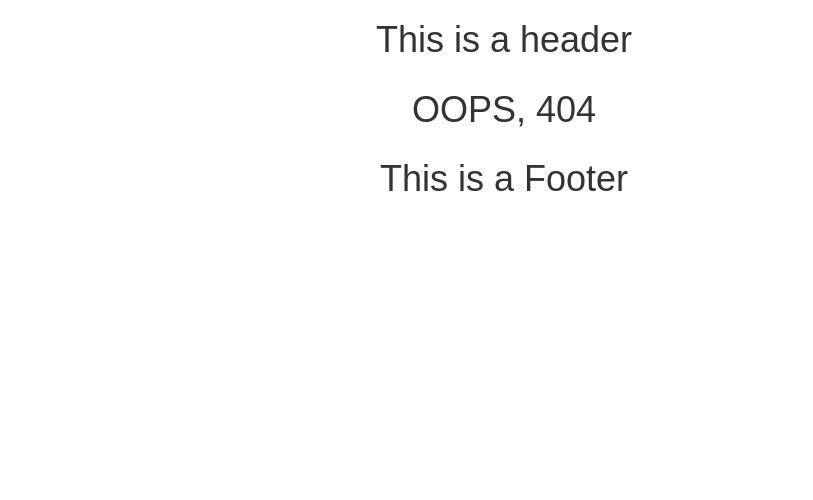
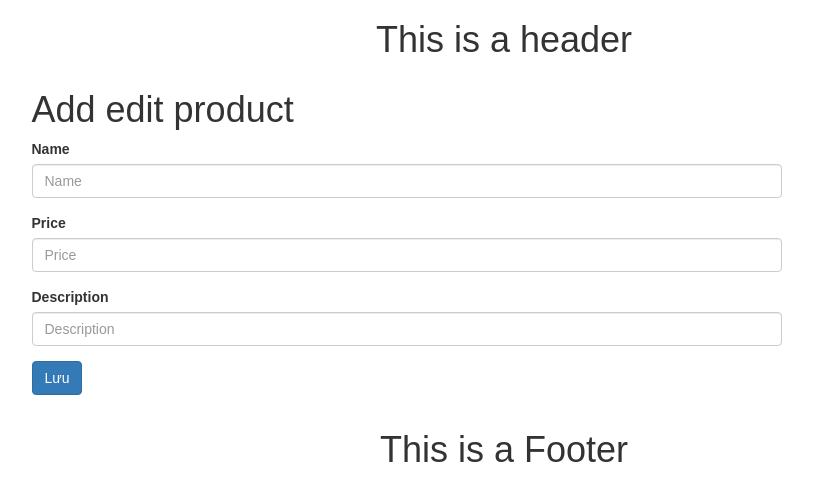
Before and after one commit to mt26691/training-redux, a React (Create React App) app: page /add in a window 1280 px wide. Before the commit this address had no page. Shown: the top 500 px of the page, without its empty margins (136-949 px from the left). Built offline with nearby package versions, Linux system fonts and the light colour scheme.

Commit message:
horizontalField

```diff
--- a/src/App.js
+++ b/src/App.js
@@ -10,6 +10,7 @@ import Counter from './containers/Counter';
 import ProductDetail from './containers/ProductDetail';
 import ProductList from './containers/ProductList';
 import NotFound from './components/NotFound';
+import AddEditProduct from './containers/AddEditProduct';
 
 class App extends Component {
   render() {
@@ -22,6 +23,8 @@ class App extends Component {
               <Route exact path="/" component={ProductList} />
               <Route path="/counter" component={Counter} />
               <Route path="/view/:id" component={ProductDetail} />
+              <Route path="/add" component={AddEditProduct} />
+              <Route path="/edit/:id" component={AddEditProduct} />
               <Route component={NotFound} />
             </Switch>
           </ConnectedRouter>
--- /dev/null
+++ b/src/components/form/HorizontalField.js
@@ -0,0 +1,23 @@
+import React from 'react';
+
+export default class HorizontalField extends React.Component {
+
+    render() {
+        const { input, label, type, isDisabled, disabled, className, meta: { touched, error, warning } } = this.props;
+        let containerClassName = (touched && error) ? "form-group has-error" : "form-group";
+        return (<div className={containerClassName}>
+            <label>{label}</label>
+            {isDisabled &&
+                <input {...input} disabled
+                    placeholder={label} type={type} className={className} />
+            }
+            {
+                !isDisabled &&
+                <input {...input}
+                    placeholder={label} type={type} className={className} />
+            }
+            {touched && ((error && <span className="error-validation">{error}</span>) || (warning && <span>{warning}</span>))}
+        </div>);
+
+    }
+}
--- /dev/null
+++ b/src/containers/AddEditProduct.js
@@ -0,0 +1,112 @@
+import React from 'react';
+import { Field, reduxForm } from 'redux-form';
+import { connect } from 'react-redux'
+import { getProduct, saveProduct } from '../actions/product';
+import HorizontalField from '../components/form/HorizontalField';
+
+class AddEditProduct extends React.Component {
+
+	constructor(props) {
+		super(props);
+
+		this.state = {
+			errors: {},
+			fields: {
+				"name": "",
+				"price": "",
+				"description": "",
+			},
+			isSubmitted: false
+		};
+
+
+	}
+
+	componentDidMount() {
+		var id = null;
+		if (this.props.match.path.indexOf("edit") >= 0) {
+			id = this.props.match.params.id;
+		}
+	}
+
+	handleFormSubmit(fields) {
+		console.log(fields);
+		// this.props.saveCategory(fields);
+	}
+
+	render() {
+		const { handleSubmit } = this.props;
+		return (
+			<div className="row">
+				<div className="col-md-offset-1 col-md-8">
+					<h1>Add edit product</h1>
+					<form onSubmit={handleSubmit(this.handleFormSubmit.bind(this))}>
+						<Field name="name" className="form-control" type="text" label="Name" component={HorizontalField} />
+						<Field name="price" className="form-control" type="text" label="Price" component={HorizontalField} />
+						<Field name="description" className="form-control" type="text" label="Description" component={HorizontalField} />
+						{this.renderMessage()}
+						<div className="form-group">
+							<button type="submit" className="btn btn-primary edit-button-width"><i className="fa fa-floppy-o"></i> Lưu</button>
+						</div>
+					</form>
+				</div>
+			</div>
+		)
+	}
+
+	renderMessage() {
+		if (this.props.isSaveOk) {
+			return (
+				<div className="alert alert-success">
+					{this.props.message}
+				</div>
+			);
+		}
+		else if (this.props.isSaveOk === false) {
+			return (
+				<div className="alert alert-danger">
+					{this.props.message}
+				</div>
+			);
+		}
+	}
+}
+
+function mapStateToProp(state) {
+	return {
+		product: state.product.product,
+		initialValues: state.product.product,
+	};
+}
+
+
+function validate(values) {
+	const errors = {};
+	if (!values.name) {
+		errors.name = 'Product name is required';
+	}
+	if (!values.price) {
+		errors.price = 'Price is required';
+	}
+	else if (isNaN(values.price)) {
+		errors.price = 'Price should be a number';
+	}
+	if (!values.description) {
+		errors.description = 'Description name is required';
+	}
+	return errors;
+}
+
+// Decorate the form component
+AddEditProduct = reduxForm({
+	form: 'AddEditProductForm', // a unique name for this form,
+	validate: validate
+})(AddEditProduct);
+
+AddEditProduct = connect(
+	mapStateToProp,
+	{ getProduct, saveProduct }
+
+)(AddEditProduct);
+
+export default AddEditProduct;
--- a/src/reducers/productReducer.js
+++ b/src/reducers/productReducer.js
@@ -1,9 +1,9 @@
 import Types from '../common/types';
 
-const product = (state = { productList: [{ id: 1, name: "test", creationDate: "test", description: "test" }], product:{} }, action) => {
+const product = (state = { productList: [], product: {} }, action) => {
 	switch (action.type) {
 		case Types.GET_PRODUCTS:
-			return { ...state, productList: action.payload }
+			return { ...state, productList: action.payload, product: {} }
 		case Types.GET_PRODUCT:
 			return { ...state, product: action.payload };
 		case Types.SAVE_PRODUCT:
--- a/src/styles/site.css
+++ b/src/styles/site.css
@@ -3,3 +3,7 @@ body {
   padding: 0;
   font-family: sans-serif;
 }
+.error-validation
+{
+  color:#a94442;
+}
```
